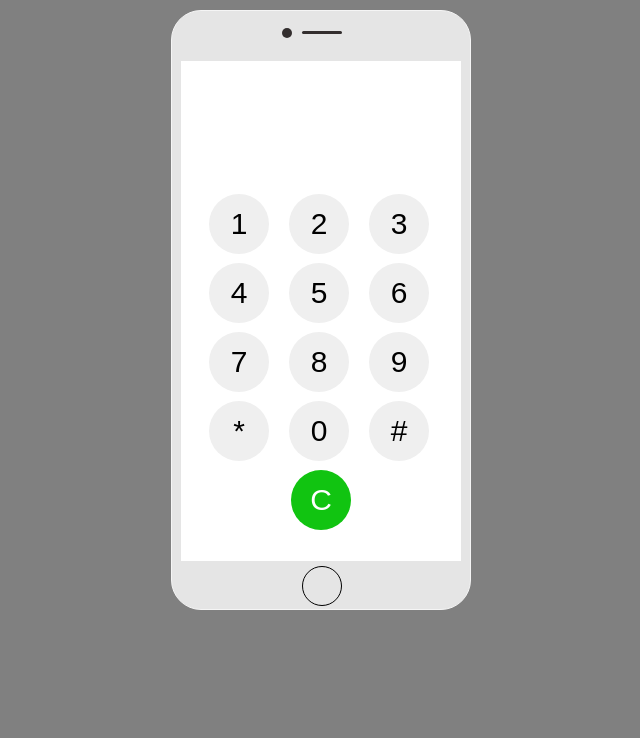
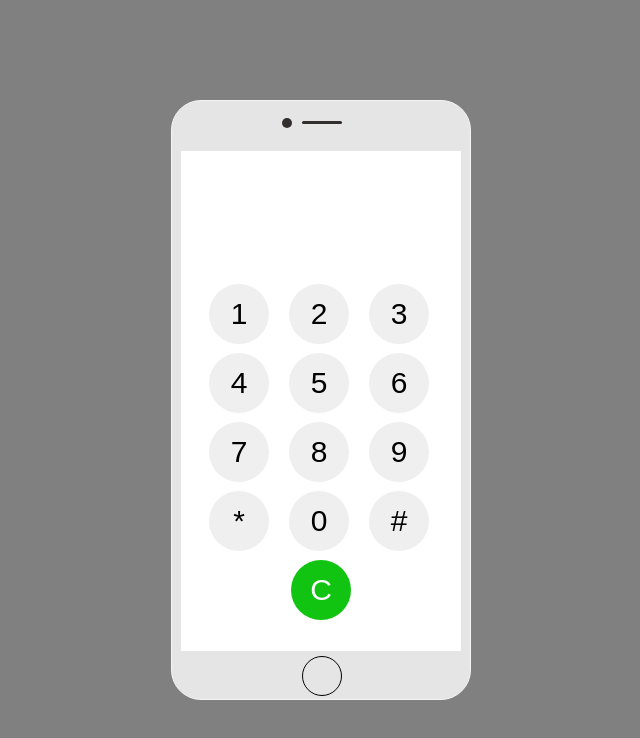
Before and after one commit to AgataJalo/Smartphone, a plain HTML site: page index.html in a window 1280 px wide. Shown: the whole page, without its empty margins (319-959 px from the left). Drawn offline with Linux system fonts and the light colour scheme.

Commit message:
fixed position of container + cleaning code

```diff
--- a/script.js
+++ b/script.js
@@ -0,0 +1,2 @@
+var numbers = document.getElementsByClassName("nmbBtn");
+console.log(numbers[0].innerHTML);
--- a/style.css
+++ b/style.css
@@ -11,8 +11,12 @@ body {
     border-radius: 30px 30px 30px 30px;
     width: 300px;
     height: 600px;
-    margin: 10px auto;
     background-color: rgba(245, 245, 245, 0.863);
+    position: absolute;
+    top: 50%;
+    left: 50%;
+    margin-right: -50%;
+    transform: translate(-50%, -50%)
 }
 
 .screen {
```
